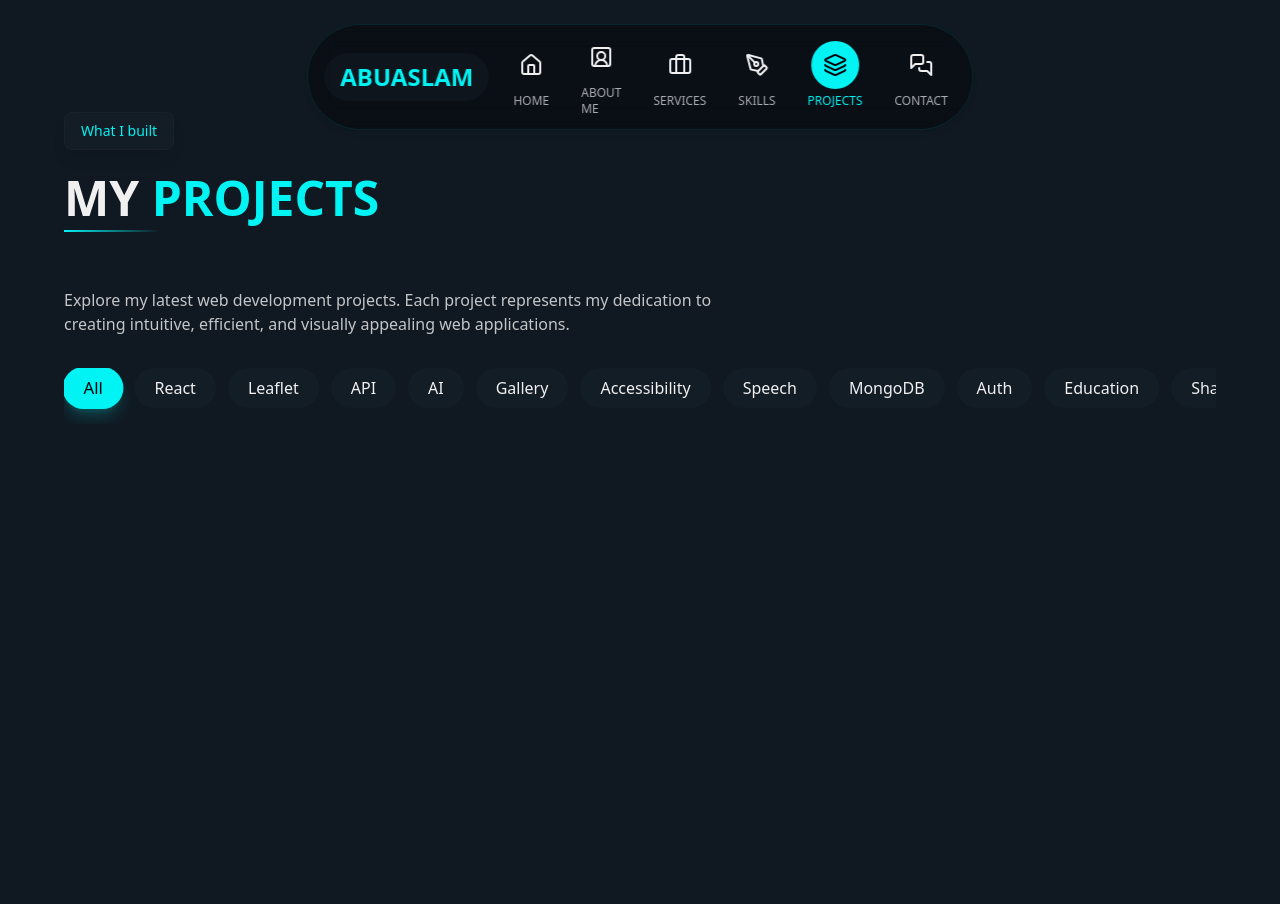
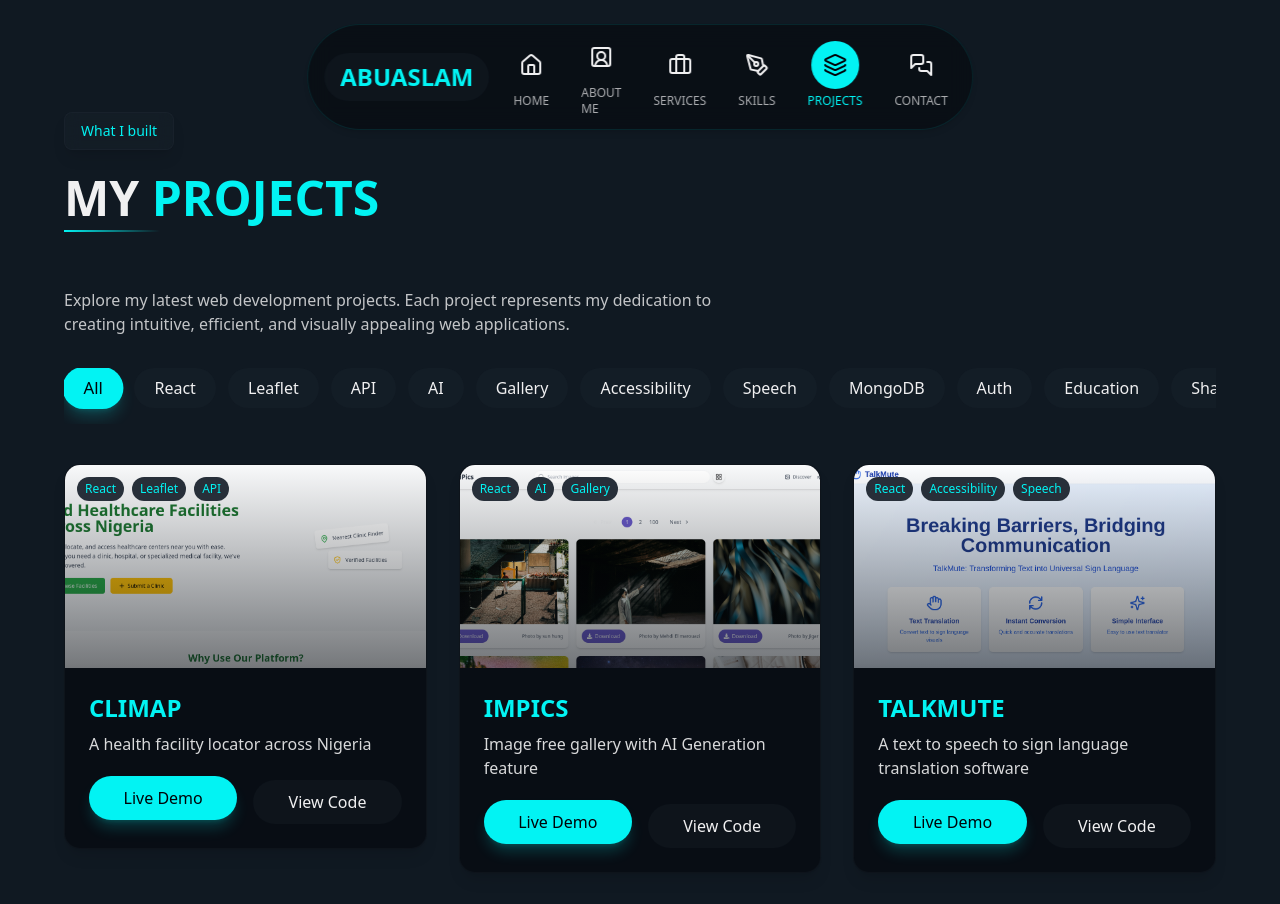
Before and after one commit to Abuaslamtech/Abuaslam, a Next.js app: page /projects in a window 1280 px wide. Shown: the top 904 px of the page. Built offline with nearby package versions, Linux system fonts and the light colour scheme.

Commit message:
Refactor animation style in ProjectCard component; simplify opacity handling

```diff
--- a/src/app/projects/page.tsx
+++ b/src/app/projects/page.tsx
@@ -195,10 +195,7 @@ const ProjectCard = ({ project, index }: projectCardType) => {
       className="group relative"
       onMouseEnter={() => setIsHovered(true)}
       onMouseLeave={() => setIsHovered(false)}
-      style={{
-        opacity: 0,
-        animation: `fadeInUp 0.5s ease-out ${animationDelay + 0.2}s forwards`,
-      }}
+      style={{ animationDelay: `${animationDelay}s` }}
     >
       <div className="bg-lblack/90 backdrop-blur-md rounded-2xl overflow-hidden border border-tertiary/20 shadow-lg transition-all duration-300 hover:shadow-secondary/10 hover:border-tertiary/40">
         {/* Image container */}
```
